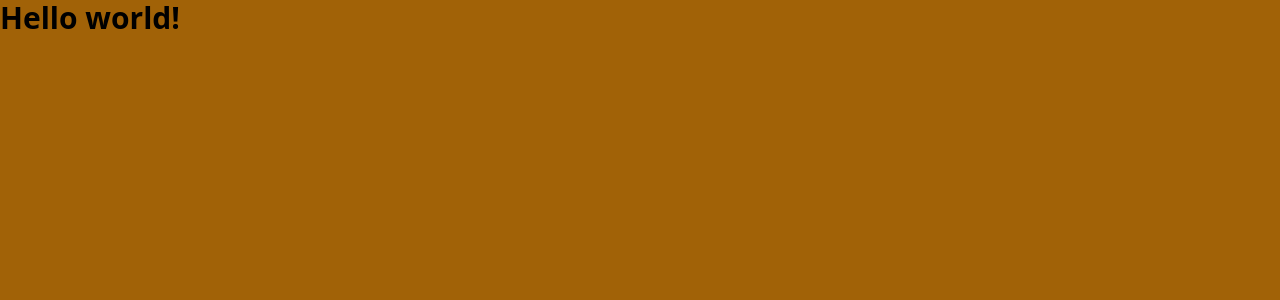
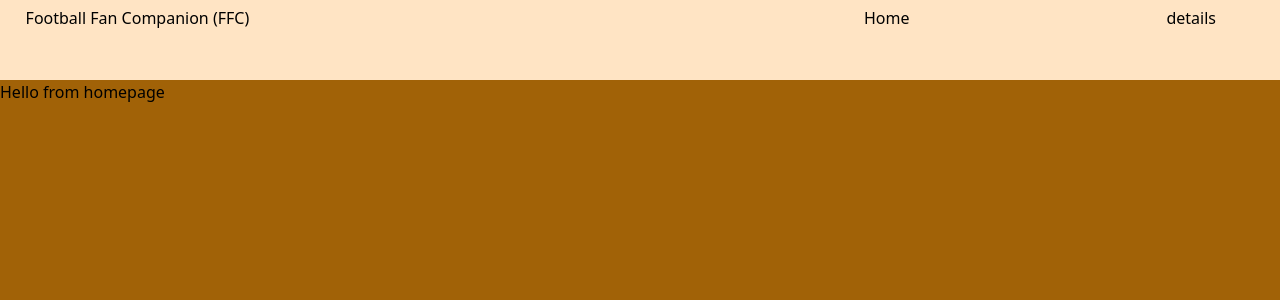
Before and after one commit to samwel-mongare/football_fan_companion, a React (Create React App) app: page / in a window 1280 px wide. Shown: the top 300 px of the page. Built offline with nearby package versions, Linux system fonts and the light colour scheme.

Commit message:
Add navigation and pages to app

```diff
--- a/src/App.js
+++ b/src/App.js
@@ -1,9 +1,28 @@
+import { Routes, Route, BrowserRouter } from 'react-router-dom';
+import Navbar from './components/Navbar';
+import Details from './components/Details';
+import Homepage from './components/Homepage';
+
 function App() {
   return (
     <div className="App w-full h-screen bg-yellow-700">
-      <h1 className="text-3xl font-bold">
-        Hello world!
-      </h1>
+      <BrowserRouter>
+        <Navbar />
+        <Routes>
+          <Route
+            path="/"
+            element={
+              <Homepage />
+    }
+          />
+          <Route
+            path="/details"
+            element={
+              <Details />
+    }
+          />
+        </Routes>
+      </BrowserRouter>
     </div>
   );
 }
--- /dev/null
+++ b/src/components/Details.js
@@ -0,0 +1,7 @@
+const Details = () => (
+  <div>
+    <h1>Hello from Details</h1>
+  </div>
+);
+
+export default Details;
--- /dev/null
+++ b/src/components/Homepage.js
@@ -0,0 +1,9 @@
+import React from 'react';
+
+const Homepage = () => (
+  <div>
+    <h1>Hello from homepage</h1>
+  </div>
+);
+
+export default Homepage;
--- /dev/null
+++ b/src/components/Navbar.js
@@ -0,0 +1,54 @@
+import { NavLink } from 'react-router-dom';
+
+const Navbar = () => {
+  const lists = {
+    textDecoration: 'none',
+    listStyleType: 'none',
+    display: 'flex',
+    flexDirection: 'row',
+    justifyContent: 'space-between',
+    width: '30vw',
+    paddingRight: '2rem',
+    marginRight: '2rem',
+  };
+
+  const navContainer = {
+    display: 'flex',
+    flexDirection: 'row',
+    justifyContent: 'space-between',
+    width: '100vw',
+    height: '10vh',
+    paddingTop: '0.8vh',
+    paddingLeft: '2vw',
+    backgroundColor: 'bisque',
+  };
+
+  const links = [
+    {
+      id: 1,
+      path: '/',
+      text: 'Home',
+    },
+    {
+      id: 2,
+      path: '/details',
+      text: 'details',
+    },
+  ];
+
+  return (
+    <nav className="navBar" style={navContainer}>
+      <h1>Football Fan Companion (FFC)</h1>
+      <ul style={lists}>
+        {links.map((link) => (
+          <li key={link.id}>
+            <NavLink to={link.path}>
+              {link.text}
+            </NavLink>
+          </li>
+        ))}
+      </ul>
+    </nav>
+  );
+};
+export default Navbar;
```
